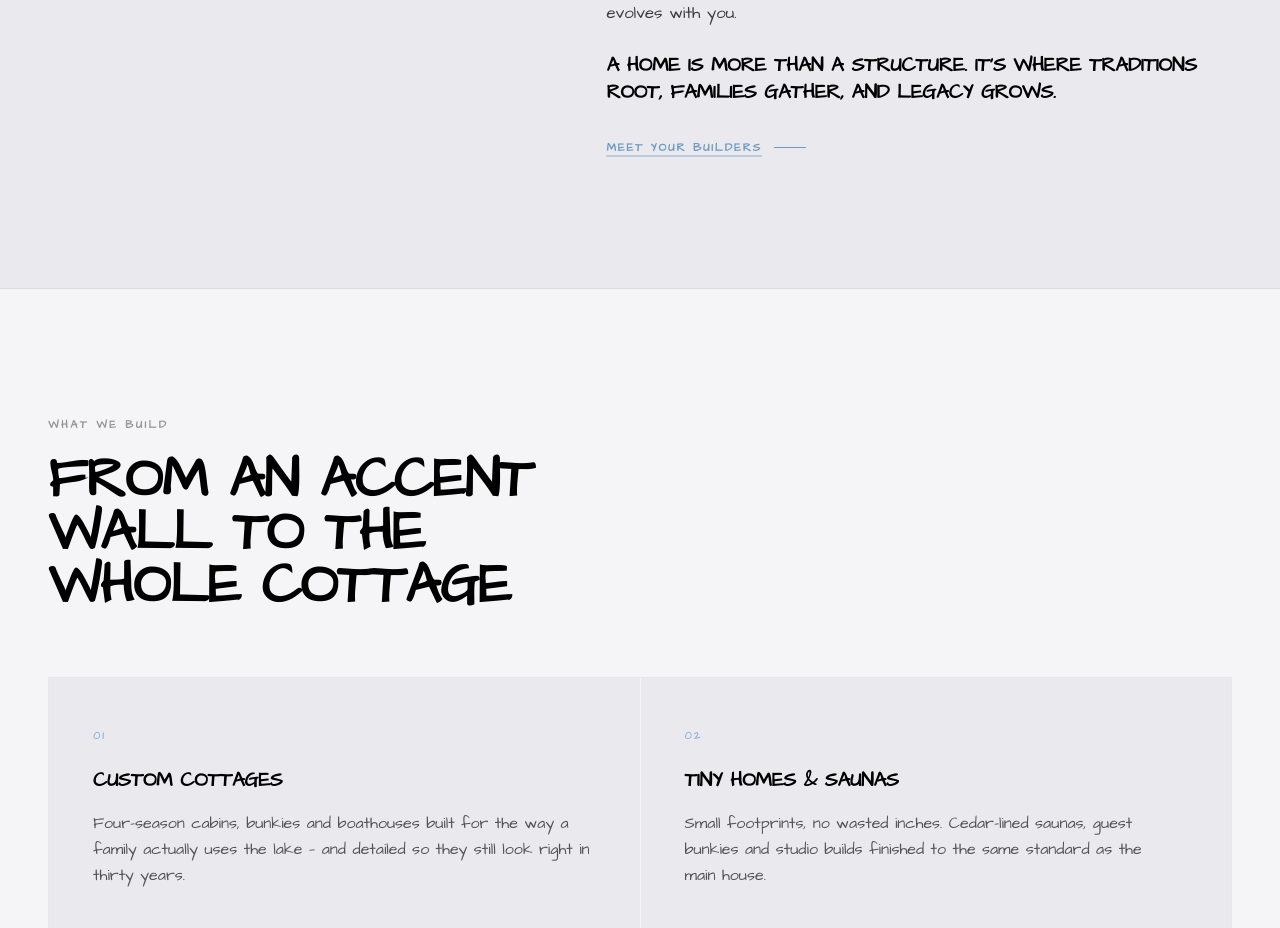
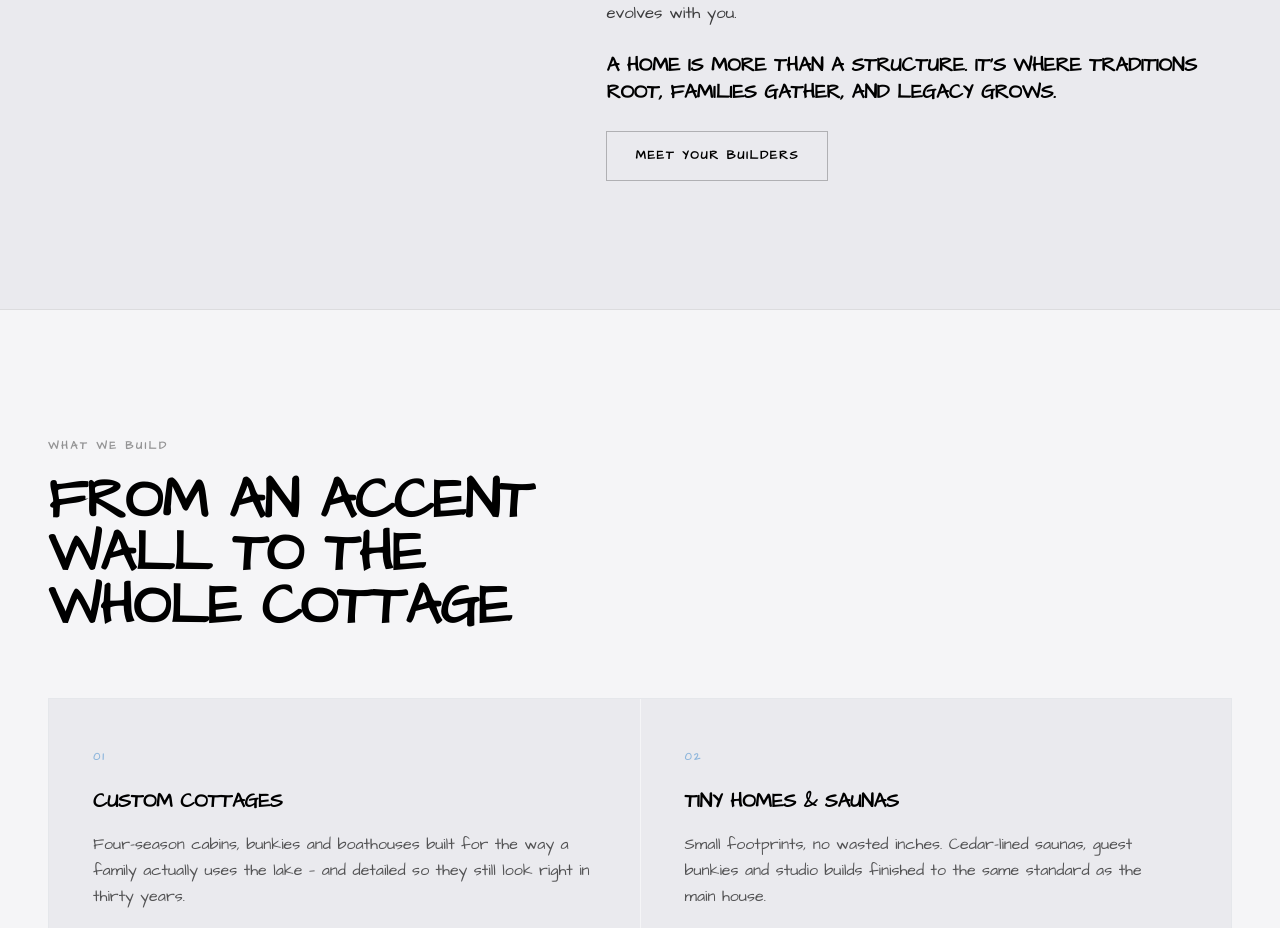
Before and after one commit to cmhenry23/henry-design-build, a Next.js app: page / in a window 1280 px wide. Shown: the part 1361-2289 px from the top of the page. Built offline with nearby package versions, Linux system fonts and the light colour scheme.

Commit message:
fix: make "Meet your builders" an outlined button, not underlined text
Switched to btn-ghost-light — the same bordered-box style used for
other secondary CTAs on the site (e.g. "See the work") — instead of
the underlined-text treatment from the last pass.

```diff
--- a/app/page.tsx
+++ b/app/page.tsx
@@ -111,15 +111,8 @@ export default function HomePage() {
               A home is more than a structure. It&rsquo;s where traditions root, families gather,
               and legacy grows.
             </p>
-            <Link
-              href="/about"
-              className="group inline-flex items-center gap-3 pt-2 font-display text-[0.72rem] font-bold uppercase tracking-[0.16em] text-brass underline decoration-brass/40 decoration-2 underline-offset-4 transition-colors hover:text-cedar hover:decoration-cedar"
-            >
+            <Link href="/about" className="btn-ghost-light mt-3">
               Meet your builders
-              <span
-                className="h-px w-8 bg-current transition-all duration-200 group-hover:w-12"
-                aria-hidden="true"
-              />
             </Link>
           </Reveal>
         </div>
```
